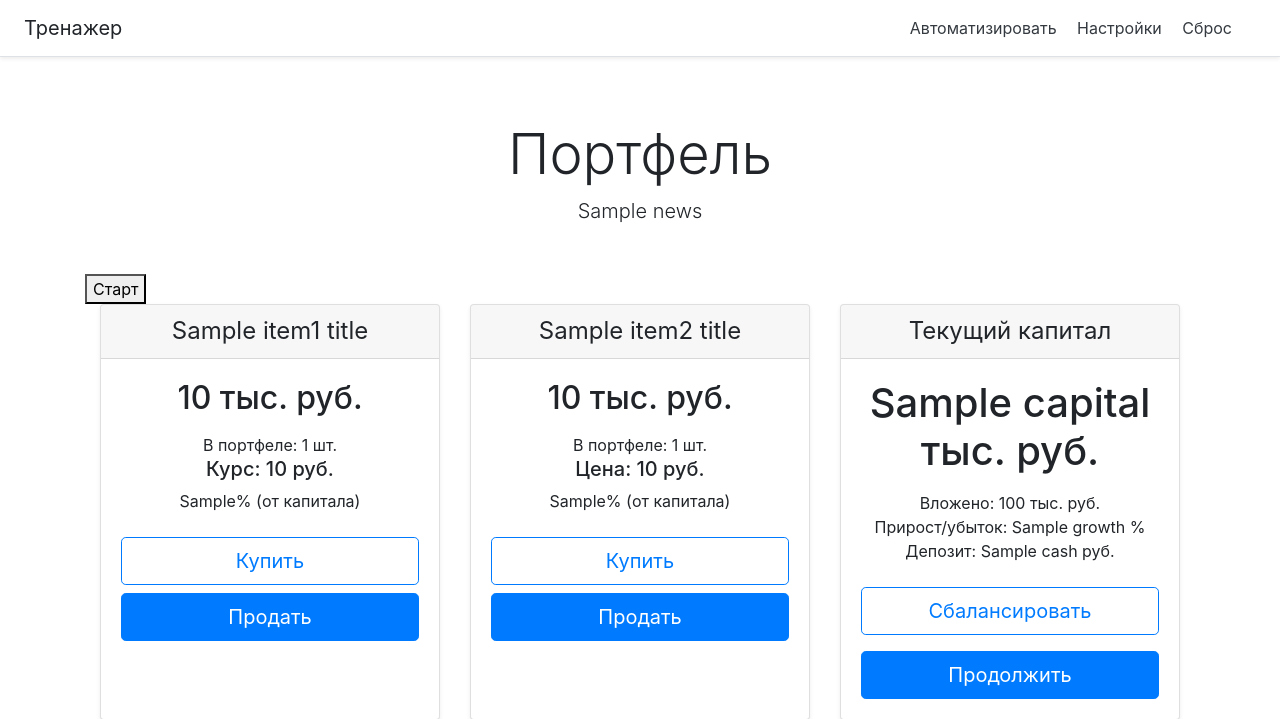
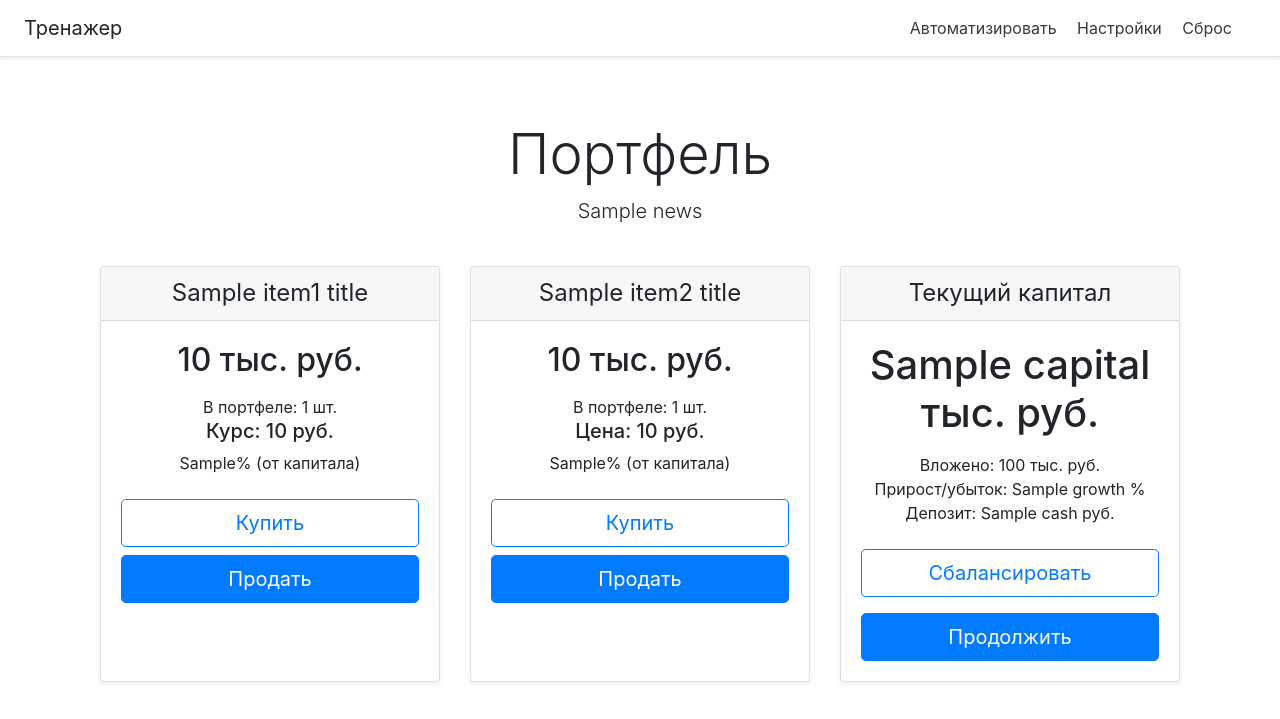
Before and after one commit to HDiman/nn-project_7, a Django app: template stock_trainer/main/templates/main/index.html in a window 1280 px wide. Shown: the top 719 px of the page. Run offline with Django 4.2, Linux system fonts and the light colour scheme; the template is opened without the code that fills it: most values are stand-ins (such as "Sample title", 1, 10 or a date in 2020).

Commit message:
nn-project_7 ver. 2.07 (Тест для отката назад)

```diff
--- a/stock_trainer/main/templates/main/index.html
+++ b/stock_trainer/main/templates/main/index.html
@@ -13,8 +13,8 @@
 </div>
 
 <div>
-<h1 id="counter"></h1>
-<button id="count-button">Старт</button>
+<!--<h1 id="counter"></h1>-->
+<!--<button id="count-button">Старт</button>-->
 <script>
         $(document).ready(function(){
             $('#count-button').click(function(){
```
